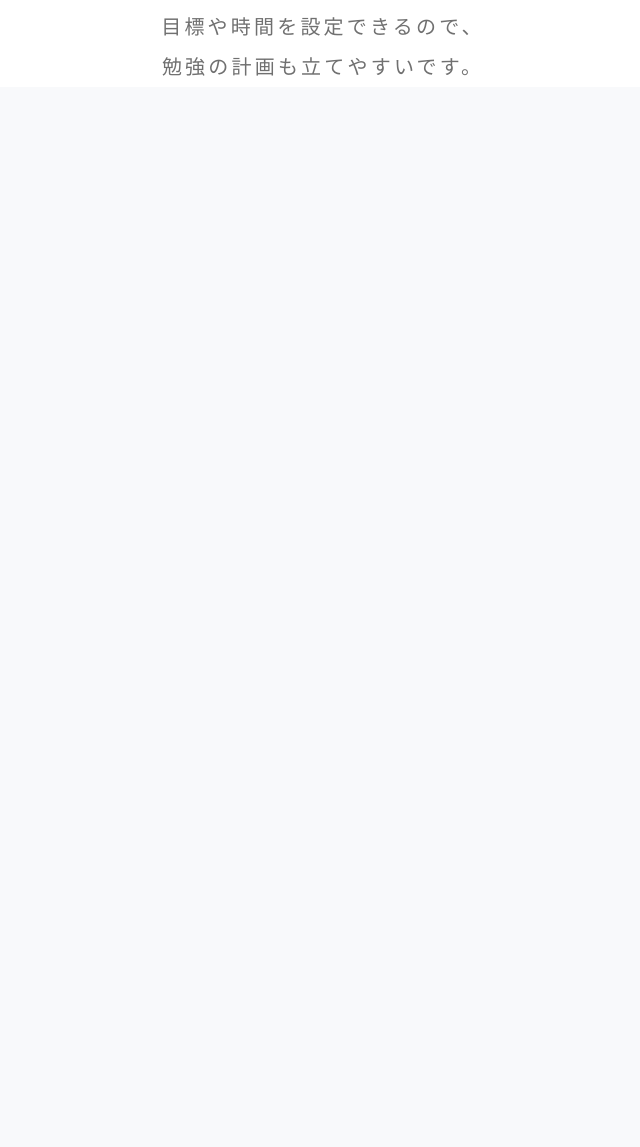
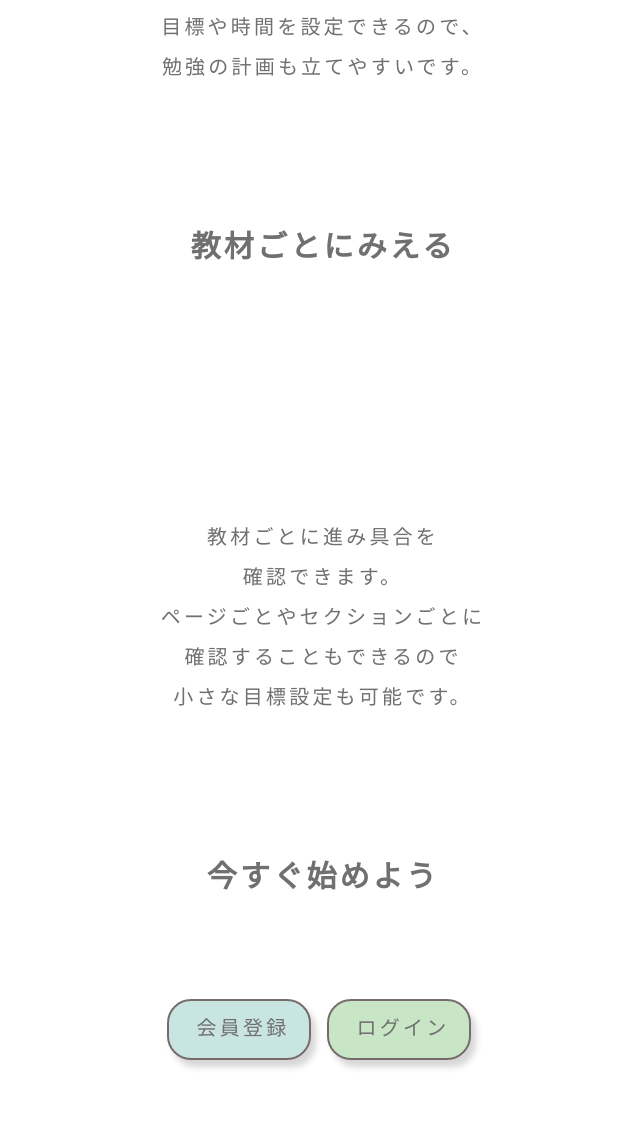
Before and after one commit to kyami0646/s17, a Flask app: page / in a window 1280 px wide. Shown: the part 1203-2350 px from the top of the page, without its empty margins (317-957 px from the left). Before the commit the page ends 1279 px from the top, so only its background shows below. Run offline with Flask 2, Linux system fonts and the light colour scheme.

Commit message:
add code

```diff
--- a/app.py
+++ b/app.py
@@ -13,6 +13,10 @@ id = 1
 def index():
     return render_template("index.html")
 
+@app.route("/login",methods=["GET"])
+def login():
+    return render_template("login.html")
+
 
 @app.route("/register", methods=["POST"])
 def register():
@@ -25,7 +29,6 @@ def register():
     email = request.form.get("email")
     if not email:
         return render_template("failure.html")
-
     engine.execute('INSERT INTO users(name,password,email) values(?,?,?)',name,password,email)
 
     return redirect("/registrants")
--- a/static/style.css
+++ b/static/style.css
@@ -155,4 +155,36 @@ img {
 
 .main_sentence {
   padding-top: 250px;
+  padding-bottom: 100px;
 }
+
+.register_sec {
+  display: flex;
+  justify-content: center;
+  padding-top: 100px;
+  padding-bottom: 70px;
+}
+
+.register_btn {
+  width: 160px;
+  height: 80px;
+  background-image: url(/static/長方形\ 7.png);
+  cursor: pointer;
+}
+
+.login_btn {
+  width: 160px;
+  height: 80px;
+  background-image: url(/static/長方形\ 8.png);
+  cursor: pointer;
+}
+
+.register_sentence {
+  display: block;
+  margin-top: 11px;
+}
+
+.login_sentence {
+  display: block;
+  margin-top: 11px;
+}
--- a/templates/index.html
+++ b/templates/index.html
@@ -19,6 +19,20 @@
         <h1 class="section_title">成長がみえる</h1>
         <!-- アプリの画面をここに表示する -->
         <p class="main_sentence">視覚的に勉強の進捗を<br>確認する事ができます。<br>目標や時間を設定できるので、<br>勉強の計画も立てやすいです。</p>
+
+        <h1 class="section_title">教材ごとにみえる</h1>
+        <!-- アプリの画面をここに表示する -->
+        <p class="main_sentence">教材ごとに進み具合を<br>確認できます。<br>ページごとやセクションごとに<br>確認することもできるので<br>小さな目標設定も可能です。</p>
+
+        <h1 class="section_title">今すぐ始めよう</h1>
+        <div class="register_sec">
+            <div class="register_btn">
+                <a class="register_sentence" href="/register">会員登録</a>
+            </div>
+            <div class="login_btn">
+                <a class="login_sentence" href="/login">ログイン</a>
+            </div>
+        </div>
     </main>
 </body>
 </html>
--- a/templates/login.html
+++ b/templates/login.html
@@ -0,0 +1 @@
+ログインページ
```
Also changed, not shown: static/長方形 7.png (added), static/長方形 8.png (added).
